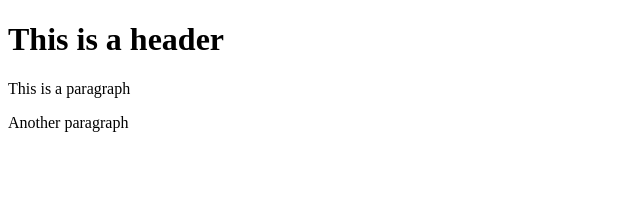
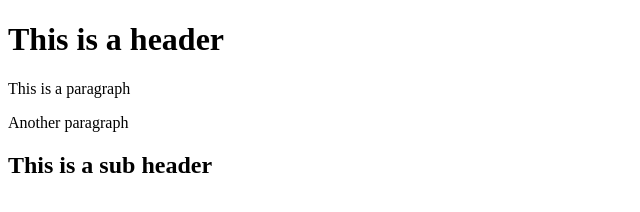
Before and after one commit to ibadra/git-test, a plain HTML site: page index.html in a window 1280 px wide. Shown: the whole page, without its empty margins (0-640 px from the left). Drawn offline with Linux system fonts and the light colour scheme.

Commit message:
Fourth Commit

```diff
--- a/index.html
+++ b/index.html
@@ -10,5 +10,6 @@
     <h1>This is a header</h1>
     <p>This is a paragraph</p>
     <p>Another paragraph</p>
+    <h2>This is a sub header</h2>
   </body>
 </html>
```
